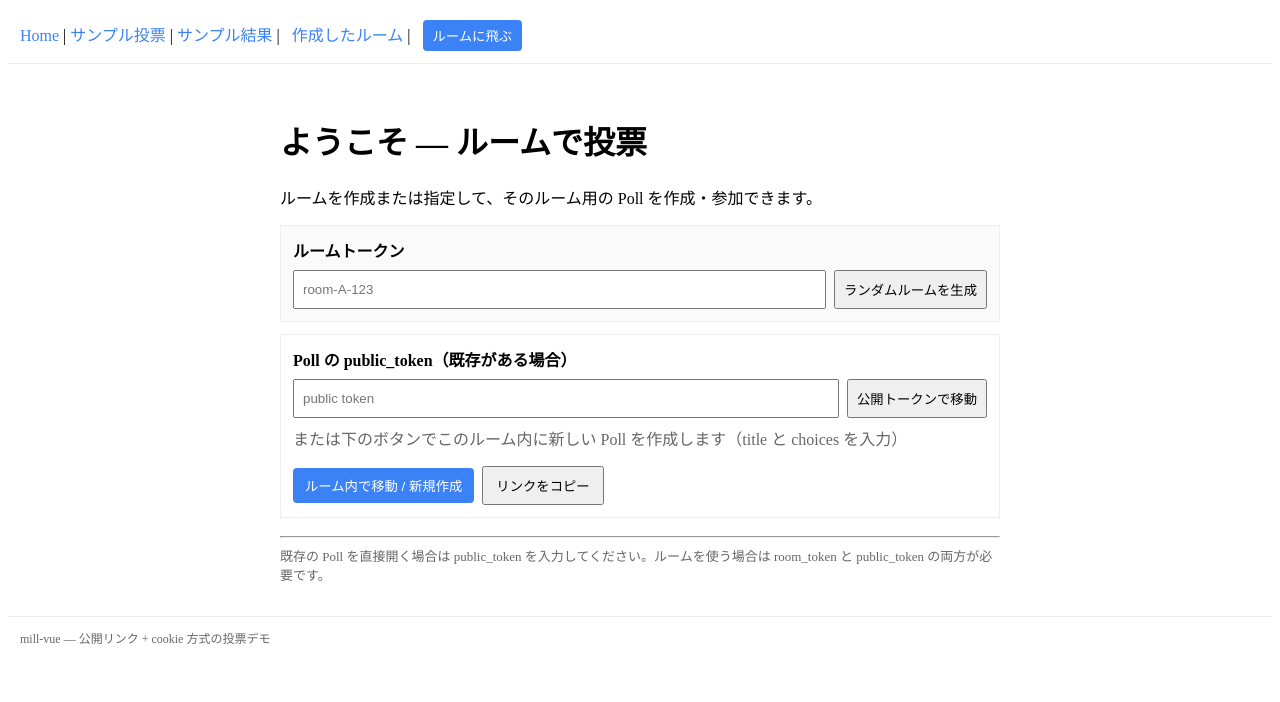
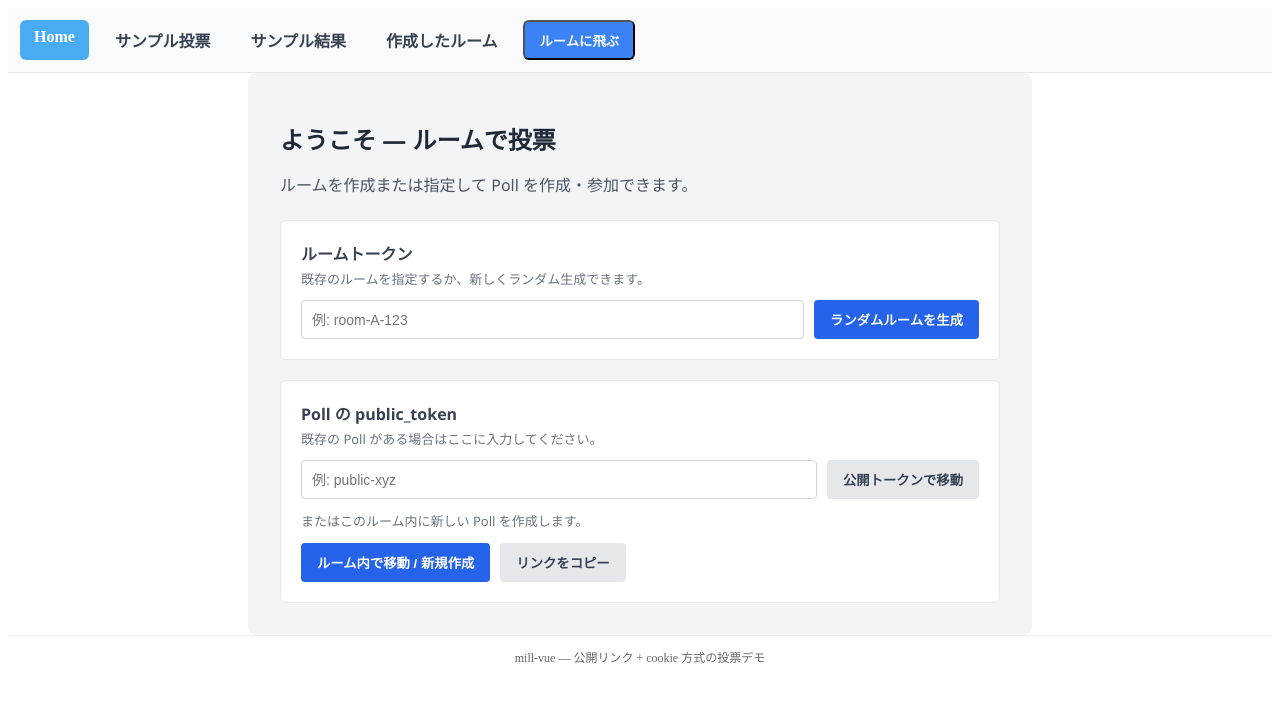
Before and after one commit to ibuki3268/mill-vue, a Vue app: page / in a window 1280 px wide. Shown: the top 702 px of the page. Built offline with nearby package versions, Linux system fonts and the light colour scheme; no server answers.

Commit message:
ビジュアル変更

```diff
--- a/src/App.vue
+++ b/src/App.vue
@@ -15,30 +15,64 @@ function goToRoom() {
 
 <template>
   <div>
-    <nav style="padding:12px; border-bottom:1px solid #eee">
-      <router-link to="/">Home</router-link>
-      |
-      <!-- example poll token inserted here for convenience -->
-    <router-link :to="{ name: 'poll', params: { public_token: '3f33d002b304e669' } }">サンプル投票</router-link>
-      |
-  <router-link :to="{ name: 'results', params: { public_token: '3f33d002b304e669' } }">サンプル結果</router-link>
-  |
-  <router-link :to="{ name: 'my-rooms' }" style="margin-left:8px">作成したルーム</router-link>
-  |
-  <button @click="goToRoom" style="background:#3b82f6;color:#fff;border:none;padding:6px 10px;border-radius:4px;margin-left:8px;cursor:pointer">ルームに飛ぶ</button>
+    <nav class="navbar">
+      <router-link to="/" class="nav-btn"> Home</router-link>
+      <router-link :to="{ name: 'poll', params: { public_token: '3f33d002b304e669' } }" class="nav-btn"> サンプル投票</router-link>
+      <router-link :to="{ name: 'results', params: { public_token: '3f33d002b304e669' } }" class="nav-btn"> サンプル結果</router-link>
+      <router-link :to="{ name: 'my-rooms' }" class="nav-btn"> 作成したルーム</router-link>
+      <button @click="goToRoom" class="nav-btn primary"> ルームに飛ぶ</button>
     </nav>
 
-    <main style="padding:16px">
+    <main class="main">
       <router-view />
     </main>
 
-    <footer style="padding:12px; border-top:1px solid #eee; font-size:12px; color:#666">
+    <footer class="footer">
       mill-vue — 公開リンク + cookie 方式の投票デモ
     </footer>
   </div>
 </template>
 
 <style scoped>
-a { color: #3b82f6; text-decoration: none }
-a:hover { text-decoration: underline }
+.navbar {
+  display: flex;
+  gap: 12px;
+  padding: 12px;
+  background: #f9fafb;
+  border-bottom: 1px solid #e5e7eb;
+}
+.nav-btn {
+  padding: 8px 14px;
+  border-radius: 6px;
+  font-weight: 600;
+  color: #374151;
+  text-decoration: none;
+  transition: background 0.2s, transform 0.2s;
+}
+.nav-btn:hover {
+  background: #e5e7eb;
+  transform: translateY(-2px);
+}
+.nav-btn.primary {
+  background: #3b82f6;
+  color: #fff;
+}
+.nav-btn.primary:hover {
+  background: #2563eb;
+}
+.footer {
+  padding: 12px;
+  border-top: 1px solid #eee;
+  font-size: 12px;
+  color: #666;
+  text-align: center;
+}
+
+
+/* ★ 追加: 現在開いているページのリンクを色付きにする */
+.router-link-exact-active {
+  background: #49abf1ff;
+  color: #fff !important;
+  border-radius: 6px;
+}
 </style>
--- a/src/views/Home.vue
+++ b/src/views/Home.vue
@@ -8,6 +8,7 @@ const roomToken = ref('')
 const publicToken = ref('')
 const busy = ref(false)
 const message = ref('')
+const error = ref(null)   // ★ エラーメッセージ用
 const creatorToken = ref('')
 
 function genHex(bytes = 8) {
@@ -46,14 +47,19 @@ async function ensureRoomRecord(room) {
   if (!room) return
   const owner = creatorToken.value || getOrCreateCreatorToken()
   try {
-    const { error } = await supabase.from('rooms').insert([{ room_token: room, owner_token: owner }])
-    if (error && !String(error.message).toLowerCase().includes('duplicate')) {
-      console.warn('ensureRoomRecord error', error)
+    const { error: supaError } = await supabase
+      .from('rooms')
+      .insert([{ room_token: room, owner_token: owner }])
+    if (supaError && !String(supaError.message).toLowerCase().includes('duplicate')) {
+      error.value = 'ルーム作成に失敗しました: ' + supaError.message
+      console.warn('ensureRoomRecord error', supaError)
     }
   } catch (e) {
+    error.value = 'ルーム作成時に例外が発生しました: ' + e.message
     console.warn('ensureRoomRecord exception', e)
   }
 }
+
 
 onMounted(() => {
   creatorToken.value = getOrCreateCreatorToken()
@@ -75,7 +81,6 @@ async function goToRoom() {
 }
 
 async function createPollAndEnter() {
-  // Simple prompt-based poll creation: title and comma-separated choices
   const title = window.prompt('Poll のタイトルを入力してください')
   if (!title) return
   const raw = window.prompt('選択肢をカンマ区切りで入力してください（例: はい,いいえ）')
@@ -85,35 +90,25 @@ async function createPollAndEnter() {
 
   busy.value = true
   message.value = 'Creating poll...'
+  error.value = null
   try {
-    // make sure room exists so creator can list it later
     if (roomToken.value) await ensureRoomRecord(roomToken.value)
     const ptoken = genHex(8)
-    const payload = {
-      title,
-      choices,
-      public_token: ptoken,
-      room_token: roomToken.value || null,
-    }
-    const { data, error } = await supabase.from('polls').insert([payload]).select('public_token')
-    if (error) throw error
+    const payload = { title, choices, public_token: ptoken, room_token: roomToken.value || null }
+    const { data, error: supaError } = await supabase.from('polls').insert([payload]).select('public_token')
+    if (supaError) throw supaError
     const got = data && data[0] && data[0].public_token ? data[0].public_token : ptoken
     const link = `${location.origin}/r/${roomToken.value}/p/${got}`
-    message.value = '作成しました: ' + got + '\n共有リンクをクリップボードにコピーしました。' + '\n' + link
-    try {
-      await navigator.clipboard.writeText(link)
-    } catch (e) {
-      // ignore clipboard errors, message still contains link
-    }
-    // navigate to room poll
+    message.value = '作成しました: ' + got + '\n共有リンクをクリップボードにコピーしました。\n' + link
+    await navigator.clipboard.writeText(link).catch(() => {})
     router.push({ name: 'room-poll', params: { room_token: roomToken.value, public_token: got } })
   } catch (e) {
-    message.value = '作成に失敗しました: ' + (e.message || String(e))
-    alert(message.value)
+    error.value = 'Poll 作成に失敗しました: ' + (e.message || String(e))
   } finally {
     busy.value = false
   }
 }
+
 
 function goToPublic() {
   if (!publicToken.value) {
@@ -139,39 +134,160 @@ async function copyLink() {
 </script>
 
 <template>
-  <div style="padding:16px; max-width:720px; margin:0 auto">
-    <h1>ようこそ — ルームで投票</h1>
-    <p>ルームを作成または指定して、そのルーム用の Poll を作成・参加できます。</p>
+  <div class="container">
+    <h1 class="title">ようこそ — ルームで投票</h1>
+    <p class="subtitle">ルームを作成または指定して Poll を作成・参加できます。</p>
 
-    <div style="margin-top:12px; padding:12px; border:1px solid #eee; background:#fafafa">
-      <label>ルームトークン</label>
-      <div style="display:flex; gap:8px; margin-top:8px">
-        <input v-model="roomToken" placeholder="room-A-123" style="flex:1; padding:8px" />
-        <button @click="createRandomRoom" style="padding:8px">ランダムルームを生成</button>
+    <!-- ルームトークン入力 -->
+    <div class="card">
+      <label for="roomToken">ルームトークン</label>
+      <small class="description">既存のルームを指定するか、新しくランダム生成できます。</small>
+      <div class="row">
+        <input id="roomToken" v-model="roomToken" placeholder="例: room-A-123" />
+        <button class="btn primary" @click="createRandomRoom">ランダムルームを生成</button>
       </div>
     </div>
 
-    <div style="margin-top:12px; padding:12px; border:1px solid #eee; background:#fff">
-      <label>Poll の public_token（既存がある場合）</label>
-      <div style="display:flex; gap:8px; margin-top:8px">
-        <input v-model="publicToken" placeholder="public token" style="flex:1; padding:8px" />
-        <button @click="goToPublic" :disabled="busy" style="padding:8px">公開トークンで移動</button>
+    <!-- Poll public_token 入力 -->
+    <div class="card">
+      <label for="publicToken">Poll の public_token</label>
+      <small class="description">既存の Poll がある場合はここに入力してください。</small>
+      <div class="row">
+        <input id="publicToken" v-model="publicToken" placeholder="例: public-xyz" />
+        <button class="btn secondary" @click="goToPublic" :disabled="busy">公開トークンで移動</button>
       </div>
-      <p style="margin-top:8px; color:#666">または下のボタンでこのルーム内に新しい Poll を作成します（title と choices を入力）</p>
-      <div style="margin-top:8px">
-        <button @click="goToRoom" :disabled="busy" style="padding:8px 12px; background:#3b82f6; color:#fff; border:none; border-radius:4px">ルーム内で移動 / 新規作成</button>
-        <button @click="copyLink" style="margin-left:8px; padding:8px 12px">リンクをコピー</button>
+      <p class="hint">またはこのルーム内に新しい Poll を作成します。</p>
+      <div class="row">
+        <button class="btn primary" @click="goToRoom" :disabled="busy">ルーム内で移動 / 新規作成</button>
+        <button class="btn secondary" @click="copyLink">リンクをコピー</button>
       </div>
     </div>
 
-    <div v-if="message" style="margin-top:12px; color:#444">{{ message }}</div>
-
-    <hr style="margin-top:18px" />
-
-    <div style="font-size:13px; color:#666">既存の Poll を直接開く場合は public_token を入力してください。ルームを使う場合は room_token と public_token の両方が必要です。</div>
+    <div v-if="message" class="message">{{ message }}</div>
+  <div v-if="error" class="error">{{ error }}</div> <!-- ★ エラー表示 -->
   </div>
 </template>
 
 <style scoped>
-label { font-weight:600 }
+.container {
+  max-width: 720px;
+  margin: 0 auto;
+  padding: 32px;
+  font-family: "Segoe UI", "Helvetica Neue", sans-serif;
+  background: #f3f4f6; /* 淡いグレー背景 */
+  border-radius: 8px;
+  color: #1f2937; /* ダークグレー文字 */
+}
+
+.title {
+  font-size: 24px;
+  font-weight: bold;
+  color: #1f2937; /* 濃いグレー */
+  margin-bottom: 8px;
+}
+
+.subtitle {
+  color: #4b5563;
+  margin-bottom: 24px;
+}
+
+.card {
+  background: #ffffff;
+  border: 1px solid #e5e7eb;
+  border-radius: 6px;
+  padding: 20px;
+  margin-top: 20px;
+}
+
+label {
+  font-weight: 600;
+  display: block;
+  margin-bottom: 4px;
+  color: #374151;
+}
+
+.description {
+  font-size: 13px;
+  color: #6b7280;
+  display: block;
+  margin-bottom: 12px;
+}
+
+.row {
+  display: flex;
+  gap: 10px;
+  margin-top: 8px;
+}
+
+input {
+  flex: 1;
+  padding: 10px;
+  border: 1px solid #d1d5db;
+  border-radius: 4px;
+  font-size: 14px;
+  background: #ffffff;
+  color: #1f2937;
+  transition: border-color 0.2s ease;
+}
+input:focus {
+  border-color: #2563eb; /* 青で強調 */
+  outline: none;
+}
+
+.btn {
+  padding: 10px 16px;
+  border: none;
+  border-radius: 4px;
+  cursor: pointer;
+  font-weight: 600;
+  transition: background-color 0.3s ease, transform 0.2s ease, box-shadow 0.2s ease;
+}
+
+/* メインボタン */
+.btn.primary {
+  background: #2563eb; /* ブルー */
+  color: #fff;
+}
+.btn.primary:hover {
+  background: #1e40af; /* 濃いブルー */
+  transform: translateY(-3px); /* 浮き上がり */
+  box-shadow: 0 6px 12px rgba(0,0,0,0.25);
+}
+.btn.primary:active {
+  transform: translateY(1px); /* 押したときに沈む */
+  box-shadow: 0 2px 4px rgba(0,0,0,0.2);
+}
+
+/* サブボタン */
+.btn.secondary {
+  background: #e5e7eb; /* グレー */
+  color: #374151;
+}
+.btn.secondary:hover {
+  background: #d1d5db;
+  transform: translateY(-3px);
+  box-shadow: 0 6px 12px rgba(0,0,0,0.2);
+}
+.btn.secondary:active {
+  transform: translateY(1px);
+  box-shadow: 0 2px 4px rgba(0,0,0,0.15);
+}
+
+.hint {
+  font-size: 13px;
+  color: #6b7280;
+  margin-top: 12px;
+}
+
+.message {
+  margin-top: 16px;
+  color: #2563eb; /* 青で強調 */
+  font-weight: 500;
+}
+.error {
+  margin-top: 16px;
+  color: #dc2626; /* 赤で強調 */
+  font-weight: 500;
+}
+
 </style>
--- a/src/views/MyRooms.vue
+++ b/src/views/MyRooms.vue
@@ -7,6 +7,19 @@ const router = useRouter()
 const rooms = ref([])
 const loading = ref(true)
 const creatorToken = ref('')
+const copyMessage = ref('')
+const showMessage = ref(false)
+
+function copyLink(roomToken) {
+  const link = location.origin + '/r/' + roomToken + '/p/'
+  navigator.clipboard?.writeText(link).then(() => {
+    copyMessage.value = 'リンクをコピーしました！'
+    showMessage.value = true
+    setTimeout(() => {
+      showMessage.value = false
+    }, 2000) // 2秒後に消える
+  })
+}
 
 function genHex(bytes = 8) {
   try {
@@ -34,12 +47,17 @@ async function loadRooms() {
   loading.value = true
   try {
     const owner = creatorToken.value || getOrCreateCreatorToken()
-    const { data, error } = await supabase.from('rooms').select('*').eq('owner_token', owner).order('created_at', { ascending: false })
+    const { data, error } = await supabase.from('rooms')
+      .select('*')
+      .eq('owner_token', owner)
+      .order('created_at', { ascending: false })
     if (error) throw error
     rooms.value = data || []
-    // for convenience, load polls for each room
     for (const r of rooms.value) {
-      const { data: polls } = await supabase.from('polls').select('id,title,public_token,created_at').eq('room_token', r.room_token).order('created_at', { ascending: false })
+      const { data: polls } = await supabase.from('polls')
+        .select('id,title,public_token,created_at')
+        .eq('room_token', r.room_token)
+        .order('created_at', { ascending: false })
       r.polls = polls || []
     }
   } catch (e) {
@@ -57,35 +75,181 @@ onMounted(() => {
 function openPoll(roomToken, publicToken) {
   router.push({ name: 'room-poll', params: { room_token: roomToken, public_token: publicToken } })
 }
+
+function formatDate(dateStr) {
+  return new Date(dateStr).toLocaleString('ja-JP', {
+    year: 'numeric',
+    month: 'short',
+    day: 'numeric',
+    hour: '2-digit',
+    minute: '2-digit'
+  })
+}
 </script>
 
 <template>
-  <div style="padding:16px; max-width:900px; margin:0 auto">
+  <div class="container">
     <h2>作成したルーム一覧（このブラウザのみ表示）</h2>
     <div v-if="loading">読み込み中...</div>
     <div v-else>
       <div v-if="rooms.length === 0">作成したルームが見つかりません。</div>
-      <div v-for="r in rooms" :key="r.room_token" style="margin-top:12px; padding:12px; border:1px solid #eee; background:#fff">
-        <div style="display:flex; justify-content:space-between; align-items:center">
-          <div>
-            <strong>{{ r.room_token }}</strong>
-            <div style="font-size:12px; color:#666">作成: {{ r.created_at }}</div>
-          </div>
-          <div>
-            <button @click="navigator.clipboard && navigator.clipboard.writeText(location.origin + '/r/' + r.room_token + '/p/')" style="padding:6px 8px">リンクをコピー</button>
-          </div>
+      <div v-for="r in rooms" :key="r.room_token" class="room-card">
+        <!-- Pollタイトルをカードの見出しに -->
+        <div class="room-header" v-if="r.polls && r.polls.length">
+          <a href="#" @click.prevent="openPoll(r.room_token, r.polls[0].public_token)" class="poll-title">
+            {{ r.polls[0].title }}
+          </a>
+          <span class="poll-date">{{ formatDate(r.polls[0].created_at) }}</span>
         </div>
-        <div v-if="r.polls && r.polls.length" style="margin-top:8px">
-          <div v-for="p in r.polls" :key="p.public_token" style="padding:6px 0; border-top:1px dashed #f0f0f0">
-            <a href="#" @click.prevent="openPoll(r.room_token, p.public_token)">{{ p.title }}</a>
-            <div style="font-size:12px; color:#666">{{ p.public_token }} — {{ p.created_at }}</div>
+
+        <!-- 区切り線 -->
+        <hr class="divider" />
+
+        <!-- ルーム番号は補助情報 -->
+        <div class="room-meta">
+          <span class="room-token">ルーム番号: {{ r.room_token }}</span>
+        </div>
+
+        <!-- リンクコピー -->
+        <div class="room-actions">
+          <button @click="copyLink(r.room_token)">リンクをコピー</button>
+        </div>
+
+        <!-- その他のPoll一覧（2件目以降） -->
+        <div v-if="r.polls && r.polls.length > 1" class="poll-list">
+          <div v-for="p in r.polls.slice(1)" :key="p.public_token" class="poll-item">
+            <a href="#" @click.prevent="openPoll(r.room_token, p.public_token)">
+              {{ p.title }}
+            </a>
+            <span class="poll-badge">{{ p.public_token }}</span>
+            <span class="poll-date">{{ formatDate(p.created_at) }}</span>
           </div>
         </div>
       </div>
+    </div>
+
+    <!-- ✅ 右下通知はカード外に置く -->
+    <div v-if="showMessage" class="toast">
+      {{ copyMessage }}
     </div>
   </div>
 </template>
 
 <style scoped>
-a { color: #3b82f6 }
+.container {
+  padding: 24px;
+  max-width: 900px;
+  margin: 0 auto;
+}
+
+.room-card {
+  margin-top: 12px;
+  padding: 16px;
+  border-radius: 8px;
+  background: #fff;
+  box-shadow: 0 2px 6px rgba(0,0,0,0.08);
+  transition: transform 0.2s ease, box-shadow 0.2s ease;
+}
+.room-card:hover {
+  transform: translateY(-2px);
+  box-shadow: 0 4px 12px rgba(0,0,0,0.12);
+}
+
+.room-header {
+  display: flex;
+  justify-content: space-between;
+  align-items: center;
+}
+.poll-title {
+  font-size: 20px;
+  font-weight: bold;
+  color: #3c7fdeff;
+  text-decoration: none;
+}
+.poll-title:hover {
+  text-decoration: underline;
+}
+
+.divider {
+  border: none;
+  border-top: 2px solid #e5e7eb; /* 薄いグレーの線 */
+  margin: 12px 0;
+}
+
+.room-meta {
+  margin-top: 4px;
+}
+.room-token {
+  font-size: 13px;
+  color: #666;
+}
+.room-date {
+  font-size: 12px;
+  color: #888;
+}
+
+.room-actions {
+  margin-top: 8px;
+}
+.room-actions button {
+  padding: 6px 10px;
+  border: none;
+  background: #71c481ff;
+  color: #fff;
+  border-radius: 4px;
+  cursor: pointer;
+  transition: background 0.2s ease;
+}
+.room-actions button:hover {
+  background: #059669;
+}
+
+.poll-list {
+  margin-top: 12px;
+}
+.poll-item {
+  display: flex;
+  align-items: center;
+  gap: 8px;
+  padding: 6px 0;
+  border-top: 1px dashed #f0f0f0;
+}
+.poll-item a {
+  color: #3b82f6;
+  text-decoration: none;
+}
+.poll-item a:hover {
+  text-decoration: underline;
+}
+.poll-badge {
+  background: #e0f2fe;
+  color: #0369a1;
+  padding: 2px 6px;
+  border-radius: 4px;
+  font-size: 11px;
+}
+.poll-date {
+  font-size: 11px;
+  color: #666;
+}
+
+.toast {
+  position: fixed;
+  bottom: 20px;
+  right: 20px;
+  background: #333;
+  color: #fff;
+  padding: 10px 16px;
+  border-radius: 6px;
+  box-shadow: 0 2px 6px rgba(0,0,0,0.2);
+  font-size: 14px;
+  animation: fadeInOut 2s ease;
+}
+
+@keyframes fadeInOut {
+  0% { opacity: 0; transform: translateY(10px); }
+  10% { opacity: 1; transform: translateY(0); }
+  90% { opacity: 1; }
+  100% { opacity: 0; transform: translateY(10px); }
+}
 </style>
--- a/src/views/Poll.vue
+++ b/src/views/Poll.vue
@@ -23,7 +23,6 @@ onMounted(async () => {
   try {
     await store.fetchPollByPublicToken(publicToken, roomToken)
     await store.fetchVotes()
-    // ensure we have a voter token for this poll
     voterToken.value = store.getVoterToken()
   } catch (e) {
     error.value = e.message || String(e)
@@ -39,11 +38,7 @@ const currentVote = computed(() => {
 
 async function onVote(choice) {
   if (submitting.value) return
-
-  // If user already voted same choice, nothing to do
-  if (currentVote.value && currentVote.value.choice === choice) {
-    return
-  }
+  if (currentVote.value && currentVote.value.choice === choice) return
 
   const ok = window.confirm('投票を確定しますか？（既に投票済みの場合は上書きされます）')
   if (!ok) return
@@ -51,26 +46,18 @@ async function onVote(choice) {
   submitting.value = true
   try {
     previousChoice.value = currentVote.value ? currentVote.value.choice : null
-    const { data, error } = await store.vote(choice)
+    const { error } = await store.vote(choice)
     if (error) throw error
 
-    // Show undo option briefly
     showUndo.value = true
     if (undoTimeout) clearTimeout(undoTimeout)
     undoTimeout = setTimeout(() => { showUndo.value = false; undoTimeout = null }, 8000)
 
-    // update local voter token (store.vote may have created it)
     voterToken.value = store.getVoterToken()
 
-    // navigate to results after a short delay to let user see undo
-    setTimeout(() => {
-      const routeName = roomToken ? 'room-results' : 'results'
-      const params = roomToken ? { room_token: roomToken, public_token: publicToken } : { public_token: publicToken }
-      router.push({ name: routeName, params })
-    }, 900)
   } catch (e) {
     alert('Vote failed: ' + (e.message || e))
-   } finally {
+  } finally {
     submitting.value = false
   }
 }
@@ -79,7 +66,7 @@ async function undo() {
   if (!previousChoice.value) return
   submitting.value = true
   try {
-    const { data, error } = await store.vote(previousChoice.value)
+    const { error } = await store.vote(previousChoice.value)
     if (error) throw error
     showUndo.value = false
     if (undoTimeout) { clearTimeout(undoTimeout); undoTimeout = null }
@@ -91,22 +78,19 @@ async function undo() {
 }
 
 function shareLink() {
-  const routeName = roomToken ? 'room-poll' : 'poll'
-  const params = roomToken ? { room_token: roomToken, public_token: publicToken } : { public_token: publicToken }
   const base = location.origin
   const url = roomToken ? `${base}/r/${roomToken}/p/${publicToken}` : `${base}/p/${publicToken}`
   try {
     navigator.clipboard.writeText(url)
     alert('共有リンクをコピーしました: ' + url)
   } catch (e) {
-    // fallback: show the url
     prompt('以下のURLをコピーしてください', url)
   }
 }
 </script>
 
 <template>
-  <div style="padding:16px">
+  <div class="poll-card">
     <div v-if="loading">Loading...</div>
     <div v-else-if="error">Error: {{ error }}</div>
     <div v-else-if="store.poll">
@@ -116,22 +100,95 @@ function shareLink() {
       </div>
       <div v-for="(c, i) in store.poll.choices" :key="i" style="margin:8px 0">
         <button
+          class="vote-btn"
           @click="onVote(c)"
           :disabled="submitting"
-          :style="{ padding: '8px 12px', background: (currentVote && currentVote.choice === c) ? '#e6f7ff' : '#fff' }"
+          :class="{ active: currentVote && currentVote.choice === c }"
         >
           {{ c }}
         </button>
       </div>
-      <div v-if="showUndo" style="margin-top:8px; background:#fff7e6; padding:8px; border:1px solid #ffe4b5">
-        投票を変更しました。
-        <button @click="undo" :disabled="submitting" style="margin-left:8px">元に戻す</button>
+
+      <!-- Undo通知をトースト風に -->
+      <transition name="fade">
+        <div v-if="showUndo" class="toast">
+          投票を変更しました。
+          <button @click="undo" :disabled="submitting" class="undo-btn">元に戻す</button>
+        </div>
+      </transition>
+
+      <div style="margin-top:12px">
+        <router-link :to="roomToken ? { name: 'room-results', params: { room_token: roomToken, public_token: publicToken } } : { name: 'results', params: { public_token: publicToken } }">結果を見る</router-link>
+        <button @click="shareLink" class="share-btn">共有</button>
       </div>
-        <div style="margin-top:12px">
-          <router-link :to="roomToken ? { name: 'room-results', params: { room_token: roomToken, public_token: publicToken } } : { name: 'results', params: { public_token: publicToken } }">結果を見る</router-link>
-          <button @click="shareLink" style="margin-left:8px;padding:6px 8px;border-radius:4px;border:1px solid #ddd;background:#fff">共有</button>
-        </div>
     </div>
     <div v-else>Poll not found</div>
   </div>
 </template>
+
+<style scoped>
+.poll-card {
+  max-width: 500px;
+  margin: 40px auto;
+  padding: 28px;
+  background: #fff;
+  border-radius: 12px;
+  box-shadow: 0 6px 20px rgba(0,0,0,0.08);
+}
+
+.poll-card h2 {
+  text-align: center;
+  font-weight: 700;
+  margin-bottom: 24px;
+  color: #0f172a;
+}
+
+/* 投票ボタン */
+.vote-btn {
+  width: 100%;
+  padding: 12px 16px;
+  border-radius: 8px;
+  border: 1px solid #ddd;
+  background: #f9fafb;
+  color: #0f172a;
+  font-size: 16px;
+  font-weight: 500;
+  cursor: pointer;
+  transition: background 0.2s, transform 0.15s;
+}
+.vote-btn:hover {
+  background: #eaeaea;
+}
+.vote-btn.active {
+  background: linear-gradient(90deg, #3b82f6, #06b6d4);
+  color: #fff;
+  font-weight: 600;
+  border: none;
+  box-shadow: 0 2px 6px rgba(0,0,0,0.15);
+}
+
+/* ガラス風トースト通知 */
+.toast {
+  position: fixed;
+  bottom: 24px;
+  right: 24px;
+  backdrop-filter: blur(10px);
+  background: rgba(255,255,255,0.7);
+  border-radius: 12px;
+  padding: 14px 20px;
+  box-shadow: 0 4px 12px rgba(0,0,0,0.15);
+  font-weight: 500;
+}
+.undo-btn {
+  margin-left: 12px;
+  padding: 6px 12px;
+  border: none;
+  border-radius: 6px;
+  background: #3b82f6;
+  color: #fff;
+  cursor: pointer;
+}
+.undo-btn:hover {
+  background: #2563eb;
+}
+</style>
```
Also changed, not shown: src/views/Results.vue (+38 -8 lines).
